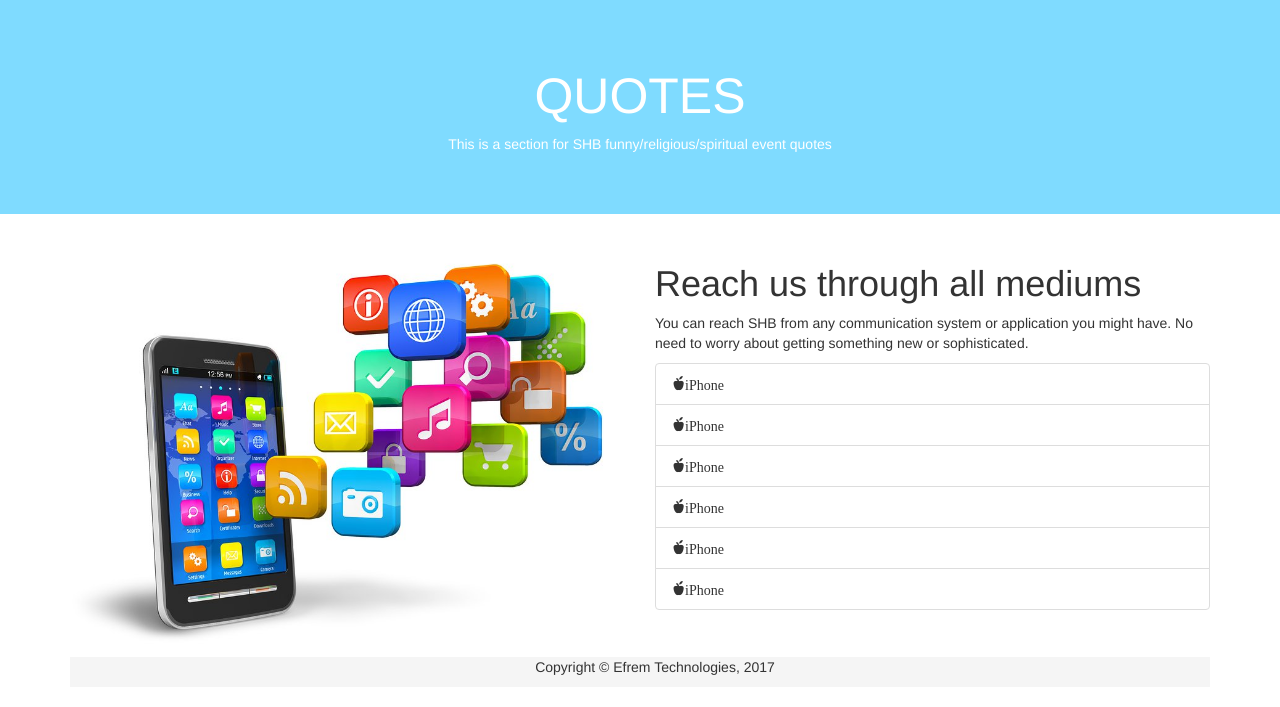
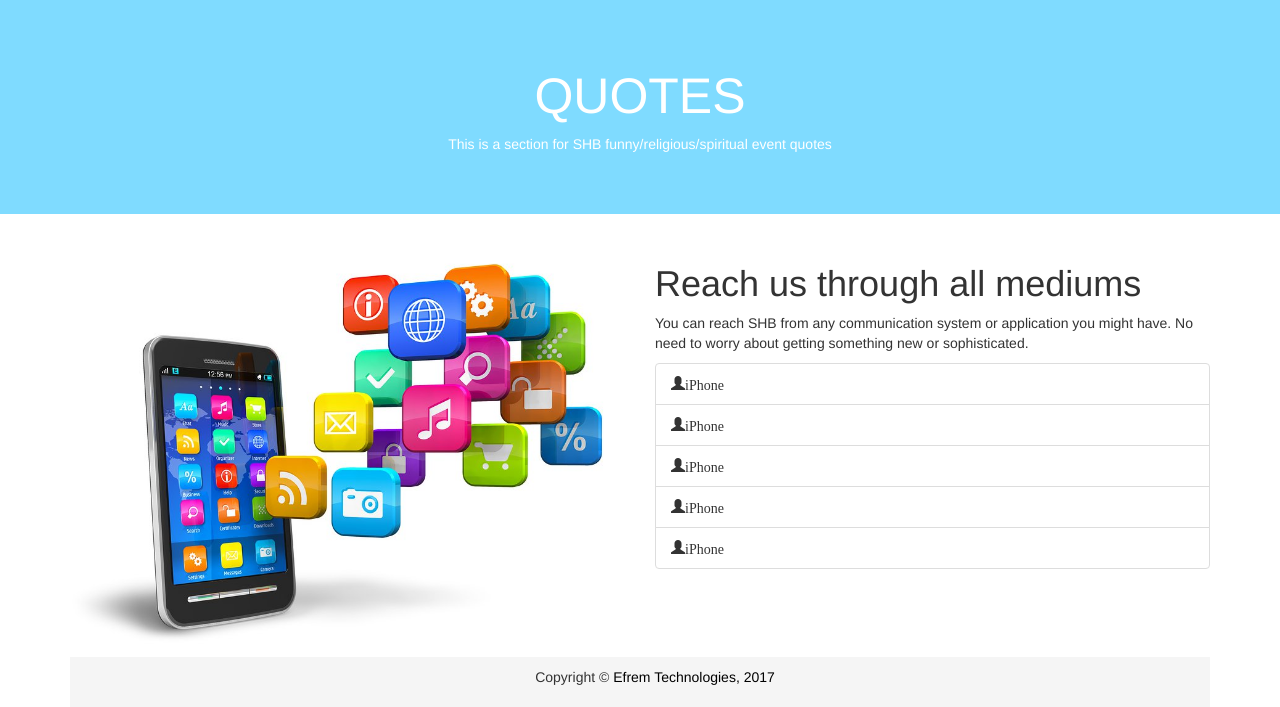
Before and after one commit to efremdonkor/short, a PHP site: page / in a window 1280 px wide. Shown: the part 667-1374 px from the top of the page. Before the commit the page ends 1342 px from the top, so only its background shows below. Run offline with PHP 8.4, Linux system fonts and the light colour scheme.

Commit message:
10am on Mac

```diff
--- a/shm/css/style.css
+++ b/shm/css/style.css
@@ -81,3 +81,13 @@ and open the template in the editor.
     background: #f5f5f5;
     text-align: center;
 }
+
+.main-footer p {
+    padding: 10px;
+    vertical-align: middle;
+}
+
+.main-footer a {
+    text-decoration: none;
+    color: black;
+}
--- a/shm/index.php
+++ b/shm/index.php
@@ -99,12 +99,11 @@ and open the template in the editor.
                      <h1>Reach us through all mediums</h1>
                      <p>You can reach SHB from any communication system or application you might have. No need to worry about getting something new or sophisticated.</p>
                      <ul class="list-group">
-                         <li class="list-group-item"> <span class="glyphicon glyphicon-apple">iPhone</span></li>
-                        <li class="list-group-item"> <span class="glyphicon glyphicon-apple">iPhone</span></li>
-                         <li class="list-group-item"> <span class="glyphicon glyphicon-apple">iPhone</span></li>
-                         <li class="list-group-item"> <span class="glyphicon glyphicon-apple">iPhone</span></li>
-                        <li class="list-group-item"> <span class="glyphicon glyphicon-apple">iPhone</span></li>
-                         <li class="list-group-item"> <span class="glyphicon glyphicon-apple">iPhone</span></li>
+                         <li class="list-group-item"> <span class="glyphicon glyphicon-user">iPhone</span></li>
+                        <li class="list-group-item"> <span class="glyphicon glyphicon-user">iPhone</span></li>
+                         <li class="list-group-item"> <span class="glyphicon glyphicon-user">iPhone</span></li>
+                         <li class="list-group-item"> <span class="glyphicon glyphicon-user">iPhone</span></li>
+                        <li class="list-group-item"> <span class="glyphicon glyphicon-user">iPhone</span></li>
                      </ul>
             </div>
         </div>
@@ -113,7 +112,7 @@ and open the template in the editor.
                 <div class="container">
                     <div class="row">
                         <p>
-                            Copyright &copy; Efrem Technologies, 2017
+                            Copyright &copy; <a href="http://www.efremtechnologies.com" >Efrem Technologies, 2017</a>
                         </p>
                     </div>
                 </div>
```
